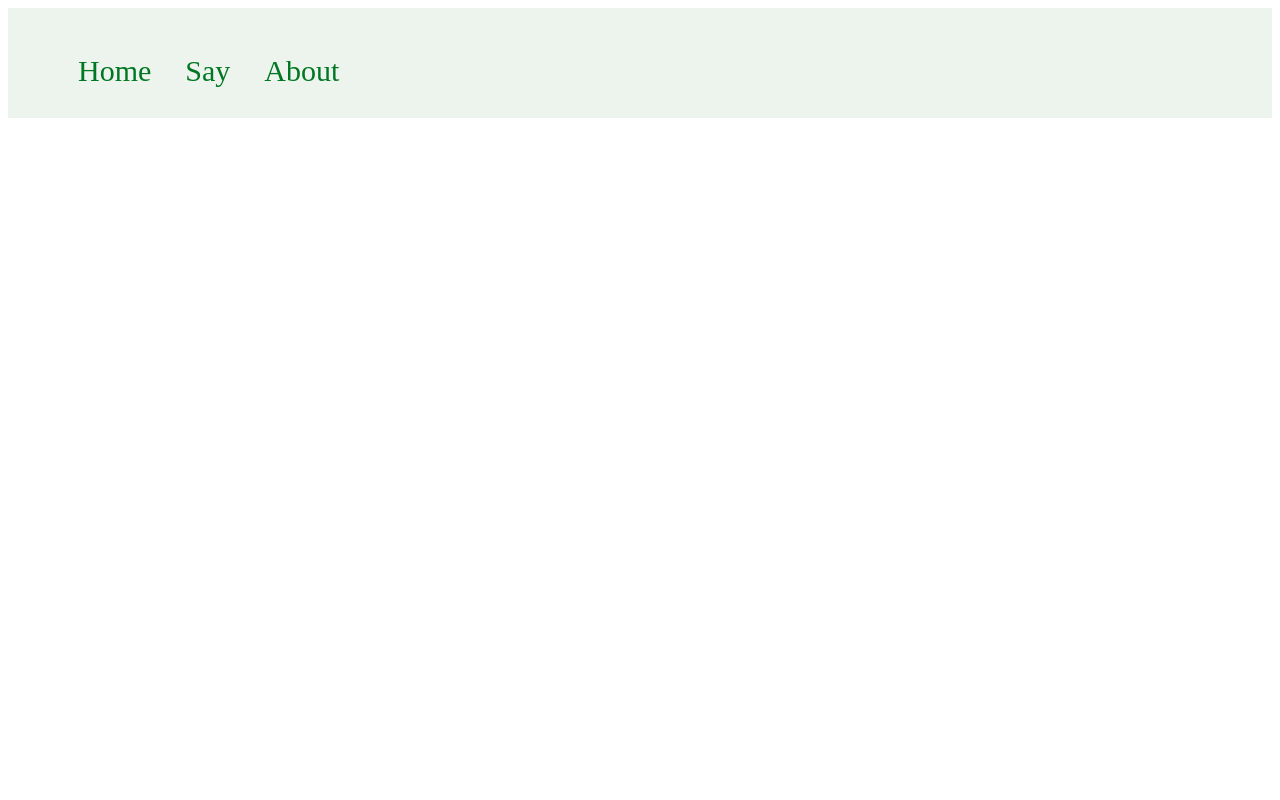
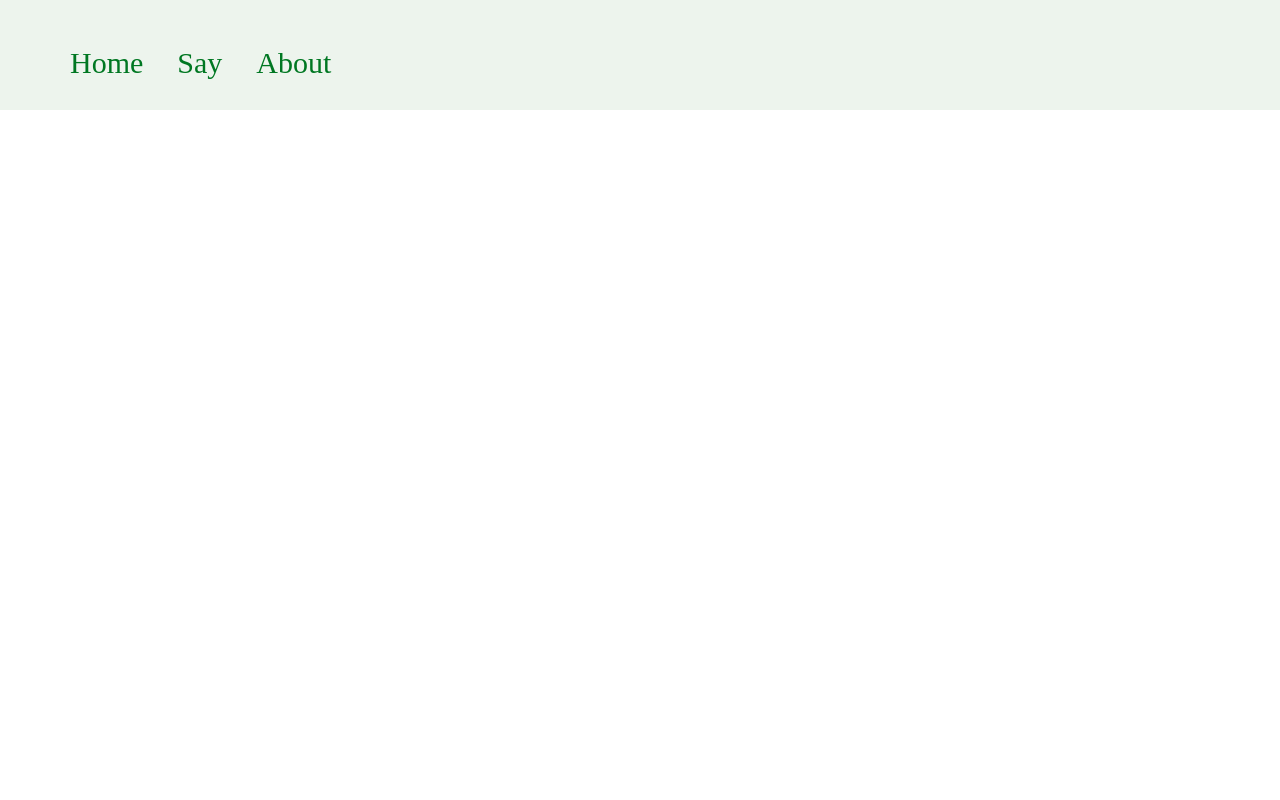
Before and after one commit to MaureenChan/message, a CodeIgniter app: the page made by application/views/templates/header.php in a window 1280 px wide. Run offline with CodeIgniter, Linux system fonts and the light colour scheme.

Commit message:
updated css

```diff
--- a/application/views/templates/css/main.css
+++ b/application/views/templates/css/main.css
@@ -1,3 +1,7 @@
+body {
+    margin: 0;
+}
+
 ul {
     list-style: none;
 }
@@ -25,3 +29,8 @@ a {
     color: #FFF;
     background: #072;
 }
+
+#foot {
+    margin-top:20px;
+    text-align: center;
+}
--- a/application/views/templates/header.php
+++ b/application/views/templates/header.php
@@ -1,9 +1,9 @@
-<DOCTYPE html>
+<!DOCTYPE html>
 <html lang="en">
 <head>
     <meta charset="UTF-8">
     <title>Maureen's Message Board</title>
-    <link rel="stylesheet" href="css/main.css" />
+    <link rel="stylesheet" href="http://localhost/message/application/views/templates/css/main.css" />
 </head>
 <body>
 <div id="guide">
```
